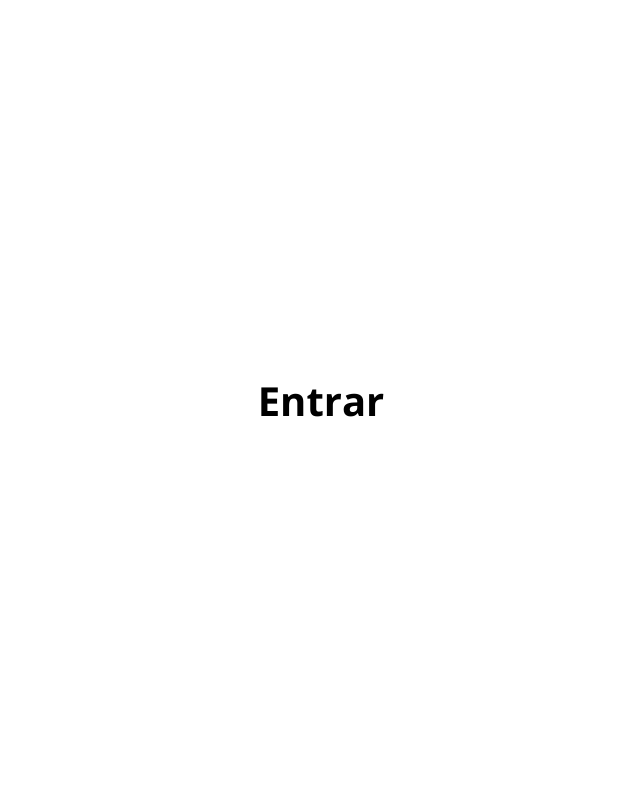
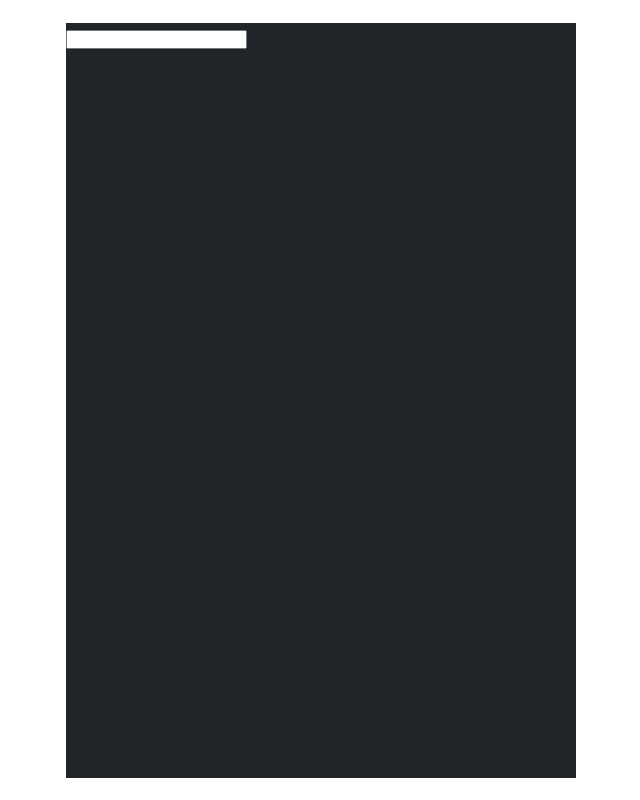
Before and after one commit to Kaedh/login-screen, a React (Create React App) app: page / in a window 1280 px wide. Shown: the whole page, without its empty margins (319-959 px from the left). Built offline with nearby package versions, Linux system fonts and the light colour scheme.

Commit message:
:sparkles: feat : create sigin initial styles

```diff
--- a/src/pages/Signin.tsx
+++ b/src/pages/Signin.tsx
@@ -1,6 +1,12 @@
+import Input from "../components/Input";
+
+import { Container } from '../styles/SiginStyles';
+
 const Signin: React.FC = () => {
     return (
-        <h1>Entrar</h1>
+        <Container >
+            <Input />
+        </Container>
     )
 }
 
--- /dev/null
+++ b/src/styles/SiginStyles.tsx
@@ -0,0 +1,8 @@
+import styled  from "styled-components";
+
+export const Container = styled.div`
+    height: 755px;
+    width: 510px;
+    background-color: var(--light-black);
+
+`;
```
